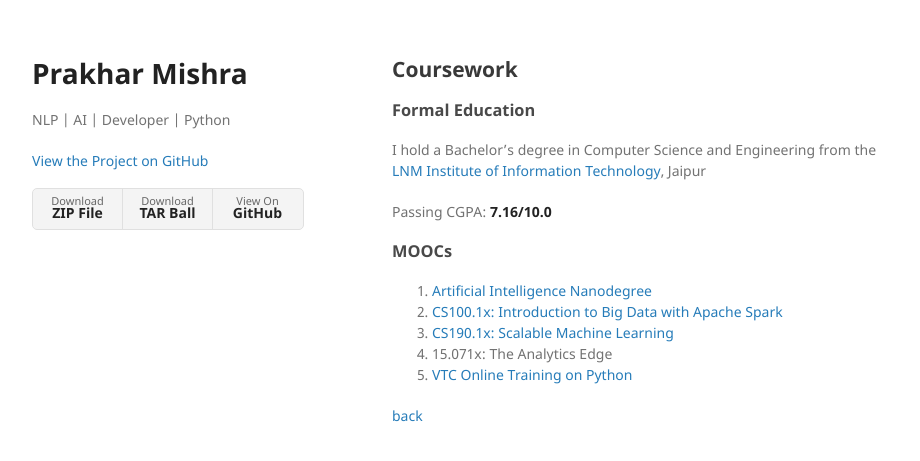
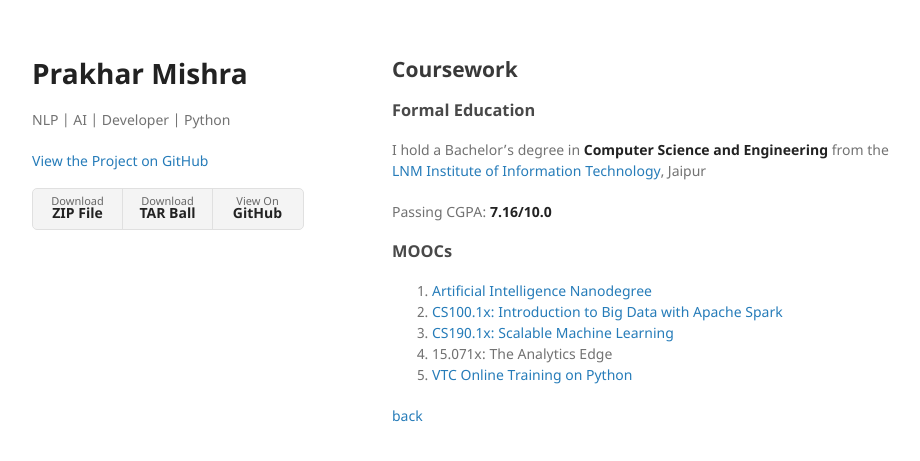
Before and after one commit to prakhar21/profile, a Jekyll site: the page built from coursework.md, in a window 1280 px wide. Shown: the top 461 px of the page, without its empty margins (178-1098 px from the left). Built offline with Jekyll 4.4.1, drawn with Linux system fonts in a browser that asks for light colours; our own code applies the rules of GitHub Pages for plain Markdown files.

Commit message:
education

```diff
--- a/coursework.md
+++ b/coursework.md
@@ -6,7 +6,7 @@ layout: default
 
 ### [](#header-3)Formal Education
 
-I hold a Bachelor's degree in Computer Science and Engineering from the [LNM Institute of Information Technology](http://www.lnmiit.ac.in), Jaipur
+I hold a Bachelor's degree in **Computer Science and Engineering** from the [LNM Institute of Information Technology](http://www.lnmiit.ac.in), Jaipur
 
 Passing CGPA: **7.16/10.0**
 
```
Also changed, not shown: blogs.md (added, +11 -0 lines), index.md (+3 -3 lines).
